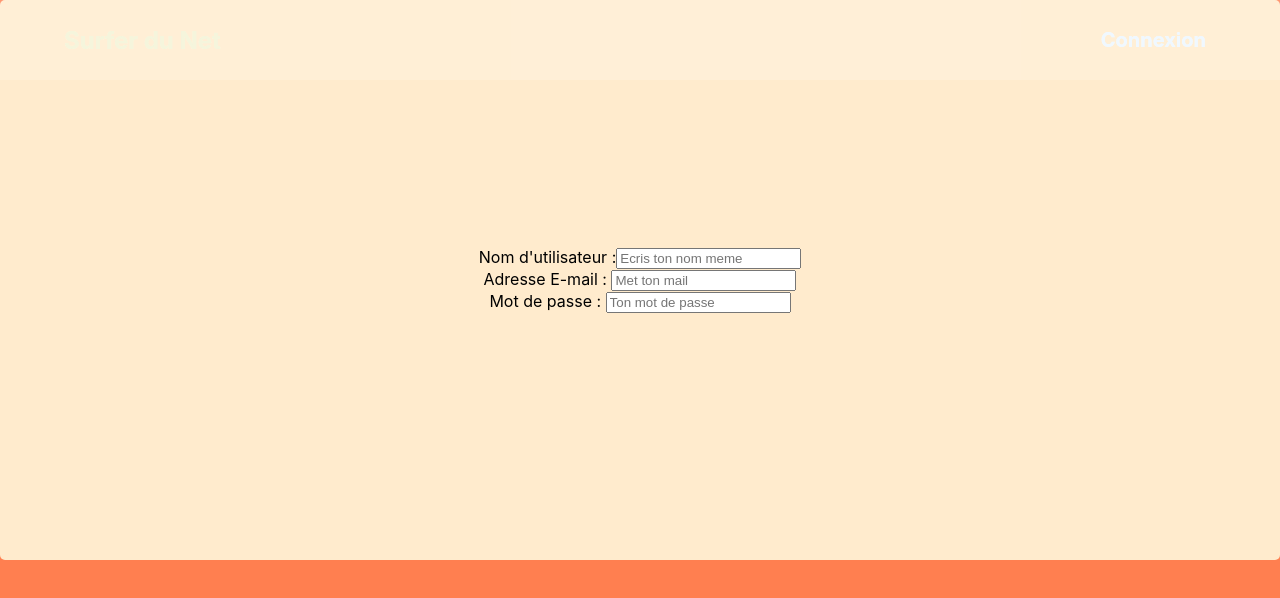
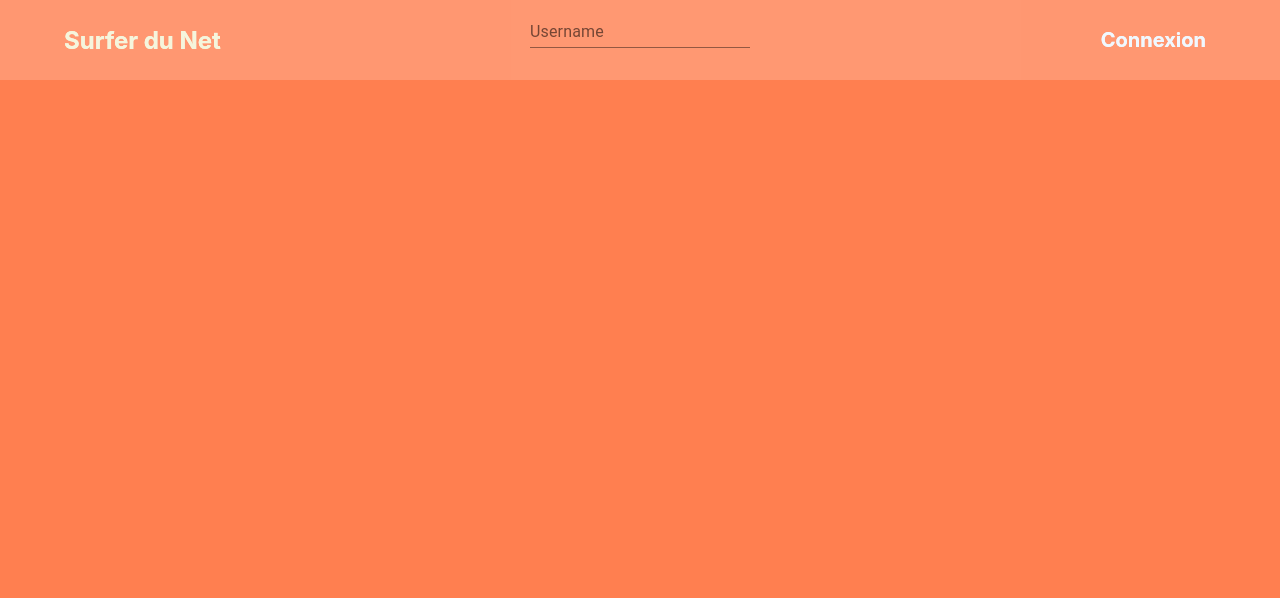
Before and after one commit to Anthony-Jhoiro/surfer-du-web-client, a React (Create React App) app: page /signin in a window 1280 px wide. Shown: the top 598 px of the page. Built offline with nearby package versions, Linux system fonts and the light colour scheme.

Commit message:
Feat : Add make request

```diff
--- a/src/pages/inscription.js
+++ b/src/pages/inscription.js
@@ -9,28 +9,16 @@ import '../styles/pages/inscription.css'
 // composants
 import Header from "../components/header"
 import Form from '../components/form'
+import { TextField } from '@material-ui/core';
 
 export default function Inscription(props) {
 
     return (
         <>
             <Header/>
-            <Form>
-                <Grid container direction="column" justify="center" alignItems="center" className="view">
-                    <Grid>
-                        <label> Nom d'utilisateur :</label>
-                        <input id="pseudo" type="text" placeholder="Ecris ton nom meme"></input>
-                    </Grid>
-                    <Grid>
-                        <label> Adresse E-mail : </label>
-                        <input id="mail" type="email" placeholder="Met ton mail"></input>
-                    </Grid>
-                    <Grid>
-                        <label> Mot de passe : </label>
-                        <input id="mdp" type="password" placeholder="Ton mot de passe"></input>
-                    </Grid>
-                </Grid>
-            </Form>
+            <form autoComplete="off">
+                <TextField id="i-username" label="Username" />
+            </form>
         </>
     )
 
```
Also changed, not shown: src/controllers/makeRequest.js (added, +35 -0 lines).
